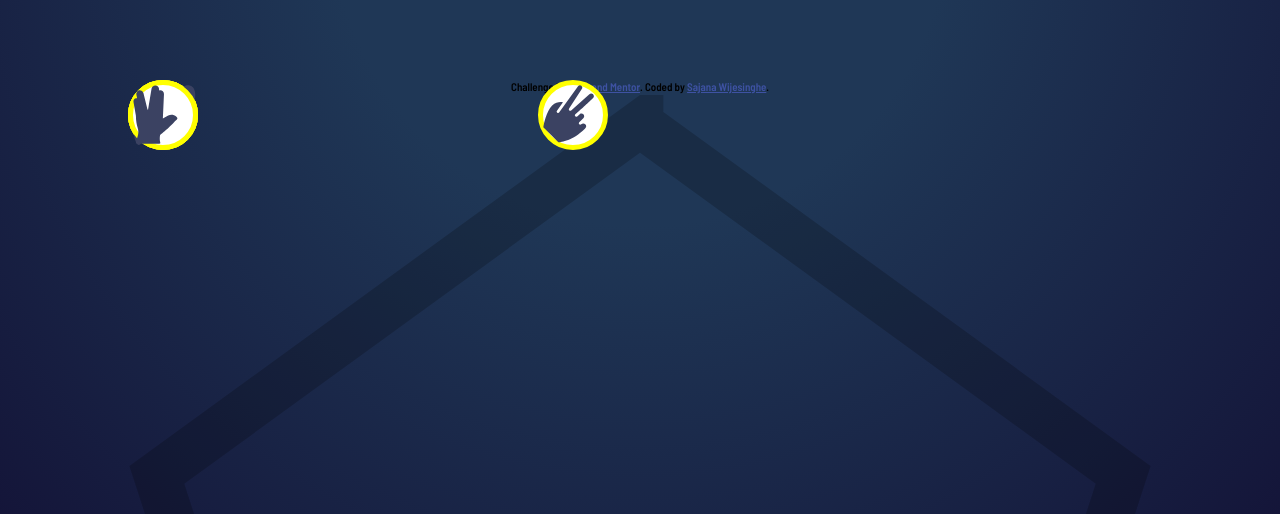
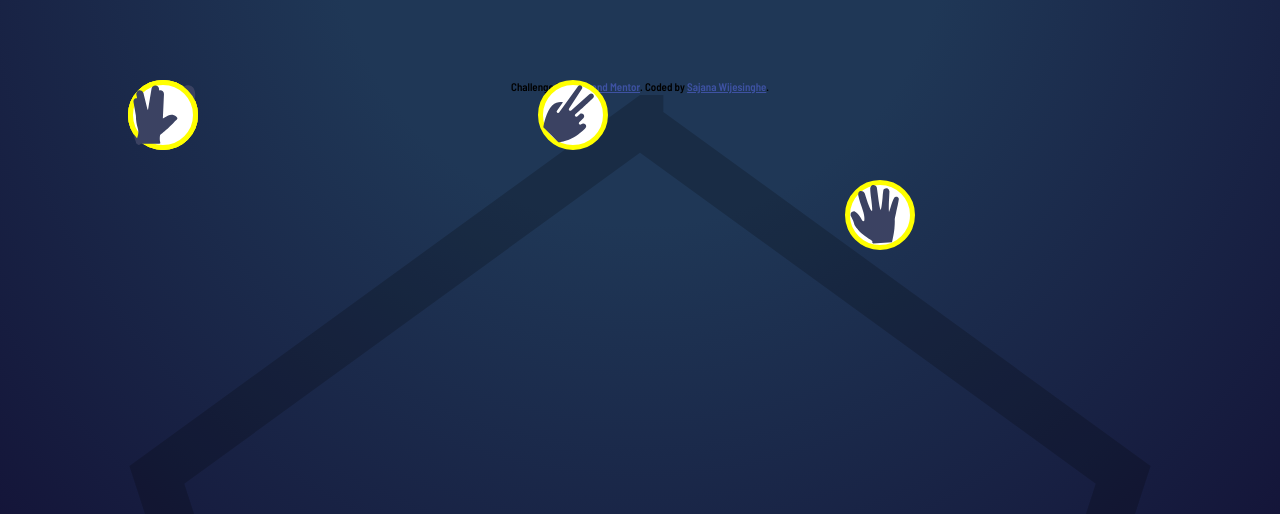
Before and after one commit to StormKing969/Rock-Paper-Scissors-Game, a plain HTML site: page index.html in a window 1280 px wide. Shown: the part 281-795 px from the top of the page. Drawn offline with nearby package versions, Linux system fonts and the light colour scheme.

Commit message:
Update style.css

```diff
--- a/style.css
+++ b/style.css
@@ -98,6 +98,8 @@ body {
 .game .paper {
     position: absolute;
     z-index: 11;
+    top: 100px;
+    left: 70%;
     border: 5px solid yellow;
 }
 
```
